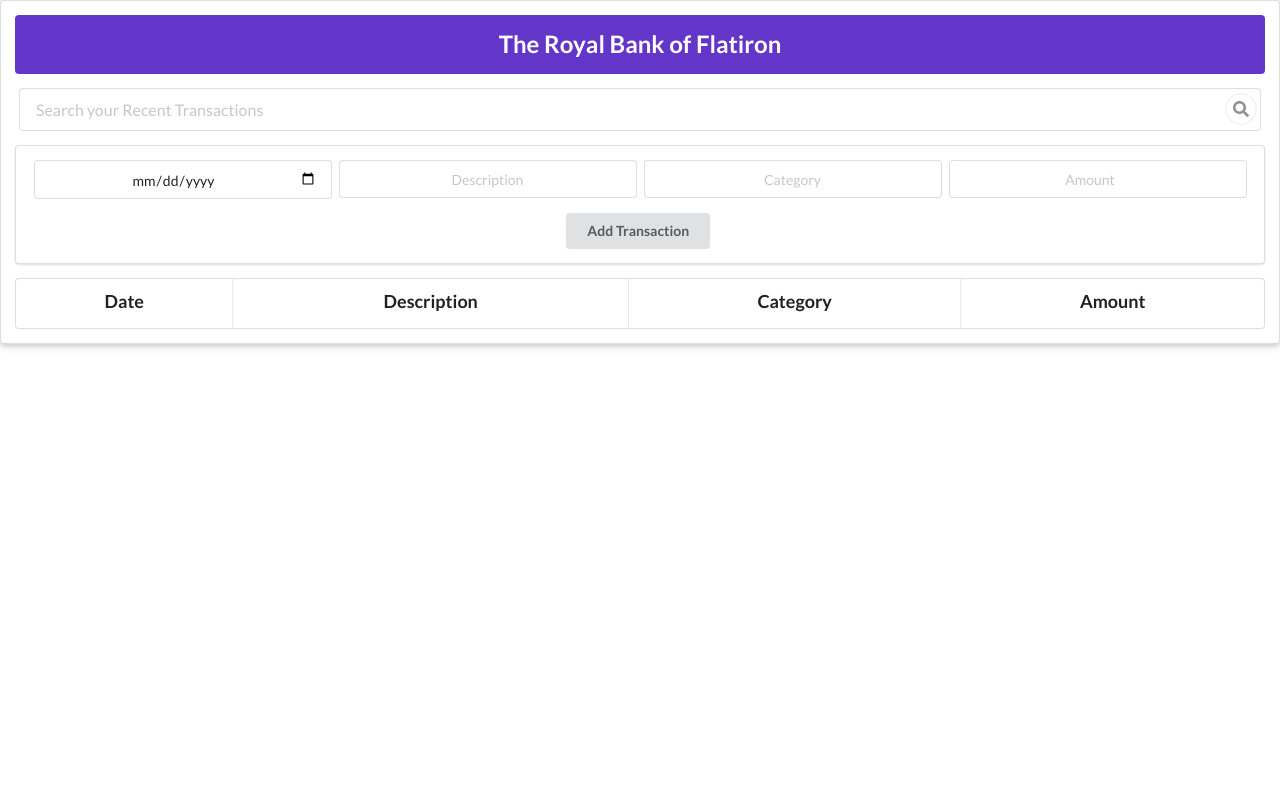
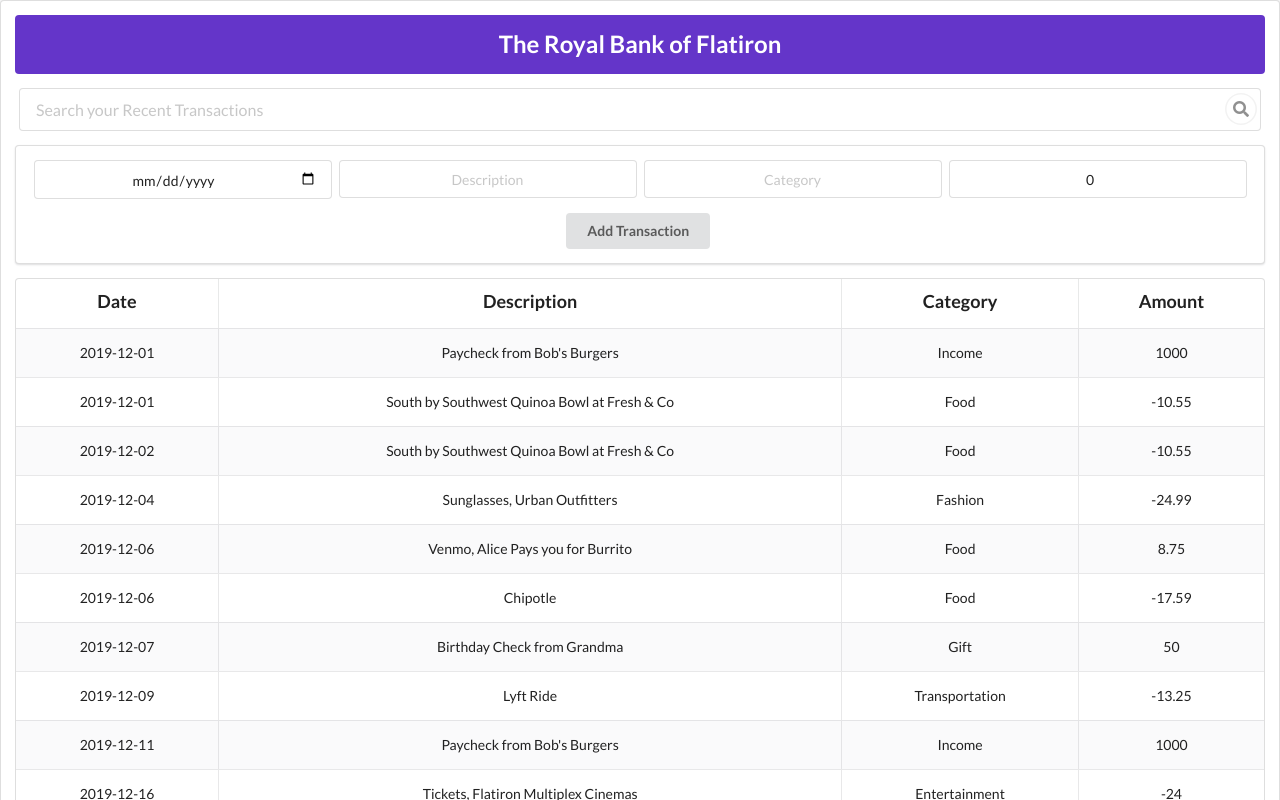
Before and after one commit to learn-co-students/DC-WEB-111620-Code-Challenges, a React (Create React App) app in the folder Phase-4-Round-1/: page / in a window 1280 px wide. Shown: the top 800 px of the page. Built offline with nearby package versions, Linux system fonts and the light colour scheme; data requests are answered from the project's data file.

Commit message:
Core Deliverables

```diff
--- a/Phase-4-Round-1/db.json
+++ b/Phase-4-Round-1/db.json
@@ -83,6 +83,13 @@
       "description": "Venmo, Pay Roommate for Rent",
       "category": "Housing",
       "amount": -975
+    },
+    {
+      "date": "2021-02-11",
+      "description": "Cabo Bobs",
+      "category": "Food",
+      "amount": 10.85,
+      "id": 13
     }
   ]
 }
--- a/Phase-4-Round-1/package.json
+++ b/Phase-4-Round-1/package.json
@@ -5,8 +5,8 @@
   "dependencies": {
     "react": "^16.11.0",
     "react-dom": "^16.11.0",
-    "semantic-ui-css": "^2.2.10",
-    "react-scripts": "3.2.0"
+    "react-scripts": "3.2.0",
+    "semantic-ui-css": "^2.2.10"
   },
   "scripts": {
     "start": "json-server --watch db.json -p 6001 & open http://localhost:6001/transactions & PORT=6002 react-scripts start && fg",
--- a/Phase-4-Round-1/src/components/AccountContainer.js
+++ b/Phase-4-Round-1/src/components/AccountContainer.js
@@ -7,9 +7,9 @@ class AccountContainer extends Component {
   render() {
     return (
       <div>
-        <Search />
-        <AddTransactionForm />
-        <TransactionsList />
+        <Search filterTransactions={this.props.filterTransactions}/>
+        <AddTransactionForm addTransaction={this.props.addTransaction}/>
+        <TransactionsList transactions={this.props.transactions}/>
       </div>
     );
   }
--- a/Phase-4-Round-1/src/components/AddTransactionForm.js
+++ b/Phase-4-Round-1/src/components/AddTransactionForm.js
@@ -1,19 +1,45 @@
 import React, { Component } from "react";
 
 class AddTransactionForm extends Component {
+  state = {
+    date: "",
+    description: "",
+    category: "",
+    amount: 0,
+  }
+
+  handleChange = (e) => {
+    this.setState({
+      [e.target.name]: e.target.value
+    })
+  }
+
+  handleSubmit = (e) => {
+    e.preventDefault()
+    const submittedTransaction = {
+      date: e.target.date.value,
+      description: e.target.description.value,
+      category: e.target.category.value,
+      amount: parseFloat(e.target.amount.value,10)
+    }
+    this.props.addTransaction(submittedTransaction)
+  }
+
   render() {
     return (
       <div className="ui segment">
-        <form className="ui form">
+        <form className="ui form" onSubmit={this.handleSubmit}>
           <div className="inline fields">
-            <input type="date" name="date" />
-            <input type="text" name="description" placeholder="Description" />
-            <input type="text" name="category" placeholder="Category" />
+            <input value={this.state.date} type="date" name="date" onChange={this.handleChange}/>
+            <input value={this.state.description} type="text" name="description" placeholder="Description" onChange={this.handleChange}/>
+            <input value={this.state.category} type="text" name="category" placeholder="Category" onChange={this.handleChange}/>
             <input
               type="number"
               name="amount"
               placeholder="Amount"
               step="0.01"
+              onChange={this.handleChange}
+              value={this.state.amount}
             />
           </div>
           <button className="ui button" type="submit">
--- a/Phase-4-Round-1/src/components/App.js
+++ b/Phase-4-Round-1/src/components/App.js
@@ -3,13 +3,53 @@ import AccountContainer from "./AccountContainer";
 import "../stylesheets/App.css";
 
 class App extends Component {
+  state = {
+    transactions: []
+  }
+
+  componentDidMount() {
+    fetch(`http://localhost:6001/transactions`)
+    .then(resp=>resp.json())
+    .then(data=>{
+      this.setState({
+        transactions: data
+      })
+    })
+  }
+
+  addTransaction = (submittedTransaction) => {
+    const reqPkg = {
+      method: "POST",
+      headers: {'Content-Type':'application/json'},
+      body: JSON.stringify(submittedTransaction)
+    }
+
+    fetch(`http://localhost:6001/transactions`,reqPkg)
+    .then(resp=>resp.json())
+    .then(newTrans=>{
+      this.setState({
+        transactions: [...this.state.transactions, newTrans]
+      })
+    })
+  }
+
+  filterTransactions = (searchTerm) => {
+    console.log(searchTerm)
+    if (searchTerm !== "") {
+      let filteredTrans = this.state.transactions.filter(trans=>trans.description.toLowerCase().includes(searchTerm.toLowerCase()))
+      this.setState({
+        transactions: filteredTrans
+      })
+    }
+  }
+
   render() {
     return (
       <div className="ui raised segment">
         <div className="ui segment violet inverted">
           <h2>The Royal Bank of Flatiron</h2>
         </div>
-        <AccountContainer />
+        <AccountContainer filterTransactions={this.filterTransactions} addTransaction={this.addTransaction} transactions={this.state.transactions}/>
       </div>
     );
   }
--- a/Phase-4-Round-1/src/components/Search.js
+++ b/Phase-4-Round-1/src/components/Search.js
@@ -1,13 +1,19 @@
 import React from "react";
 
-const Search = () => {
+const Search = (props) => {
+
+  const handleChange = (e) => {
+    props.filterTransactions(e.target.value)
+  }
+
   return (
-    <div className="ui large fluid icon input">
+    <div className="ui large fluid icon input" >
       <input
         type="text"
         placeholder={"Search your Recent Transactions"}
-        onChange={() => {
+        onChange={(e) => {
           console.log("Searching...");
+          handleChange(e)
         }}
       />
       <i className="circular search link icon"></i>
--- a/Phase-4-Round-1/src/components/Transaction.js
+++ b/Phase-4-Round-1/src/components/Transaction.js
@@ -1,12 +1,12 @@
 import React from "react";
 
-const Transaction = () => {
+const Transaction = (props) => {
   return (
     <tr>
-      <td>{"your code here..."}</td>
-      <td>{"your code here..."}</td>
-      <td>{"your code here..."}</td>
-      <td>{"your code here..."}</td>
+      <td>{props.date}</td>
+      <td>{props.description}</td>
+      <td>{props.category}</td>
+      <td>{props.amount}</td>
     </tr>
   );
 };
--- a/Phase-4-Round-1/src/components/TransactionsList.js
+++ b/Phase-4-Round-1/src/components/TransactionsList.js
@@ -1,7 +1,12 @@
 import React from "react";
 import Transaction from "./Transaction";
 
-const TransactionsList = () => {
+const TransactionsList = (props) => {
+
+  const renderTransactions = (transactions) => {
+    return transactions.map((trans,i)=><Transaction key={i} {...trans}/>)
+  }
+
   return (
     <table className="ui celled striped padded table">
       <tbody>
@@ -19,7 +24,7 @@ const TransactionsList = () => {
             <h3 className="ui center aligned header">Amount</h3>
           </th>
         </tr>
-        {/* render Transactions here */}
+        {renderTransactions(props.transactions)}
       </tbody>
     </table>
   );
```
Also changed, not shown: 1 other file (tests, documents, lock files or other folders).
